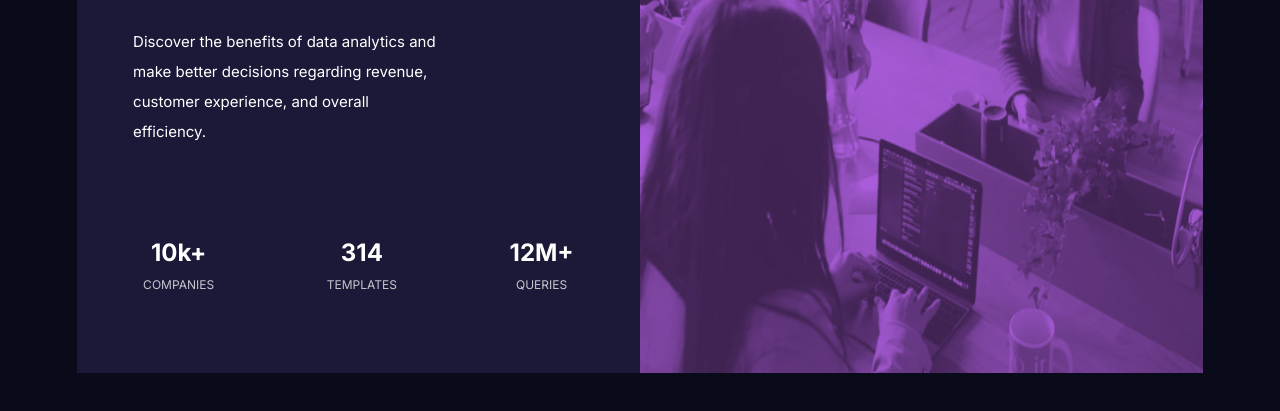
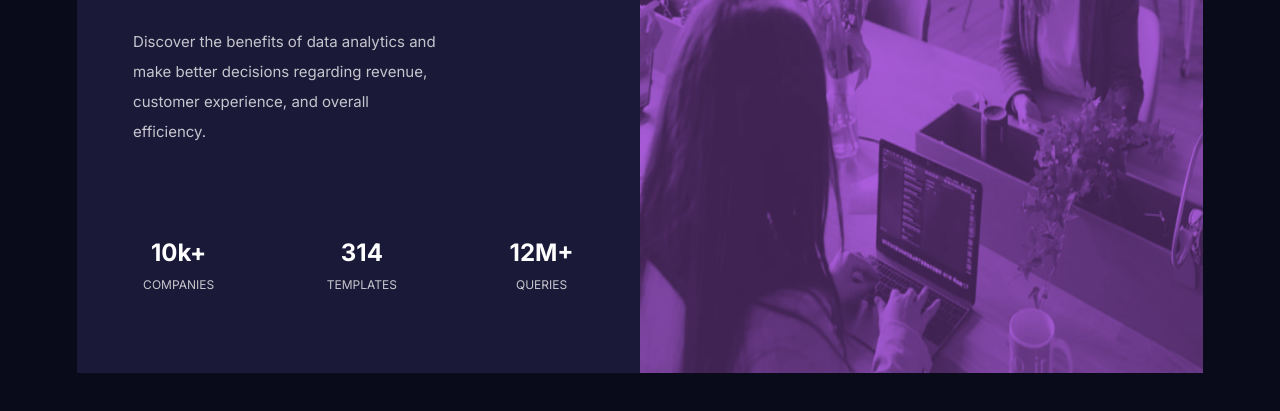
Before and after one commit to lkbobadi/stats-preview-card-component-main, a plain HTML site: page index.html in a window 1280 px wide. Shown: the part 299-710 px from the top of the page. Drawn offline with Linux system fonts and the light colour scheme.

Commit message:
Update styles.css
font-color corrected

```diff
--- a/styles.css
+++ b/styles.css
@@ -23,10 +23,10 @@ h1 {
   font-weight: 700;
   margin-top: -5px;
   padding: 35px 24px 10px 24px;
+  color: hsl(0, 0%, 100%);
 }
 
   .main-information {
-  color: hsl(0, 0%, 100%);
     border-radius: 5px 5px 0 0;
     background-color: hsl(277, 64%, 61%);
     font-family: "Inter", sans-serif;
@@ -35,6 +35,7 @@ h1 {
   .information {
     background-color: hsl(244, 38%, 16%);
     padding-bottom: 20px;
+    color: hsla(0, 0%, 100%, 0.75);
   }
 
   p {
```
Lines whose indentation alone changed are shown as unchanged.
